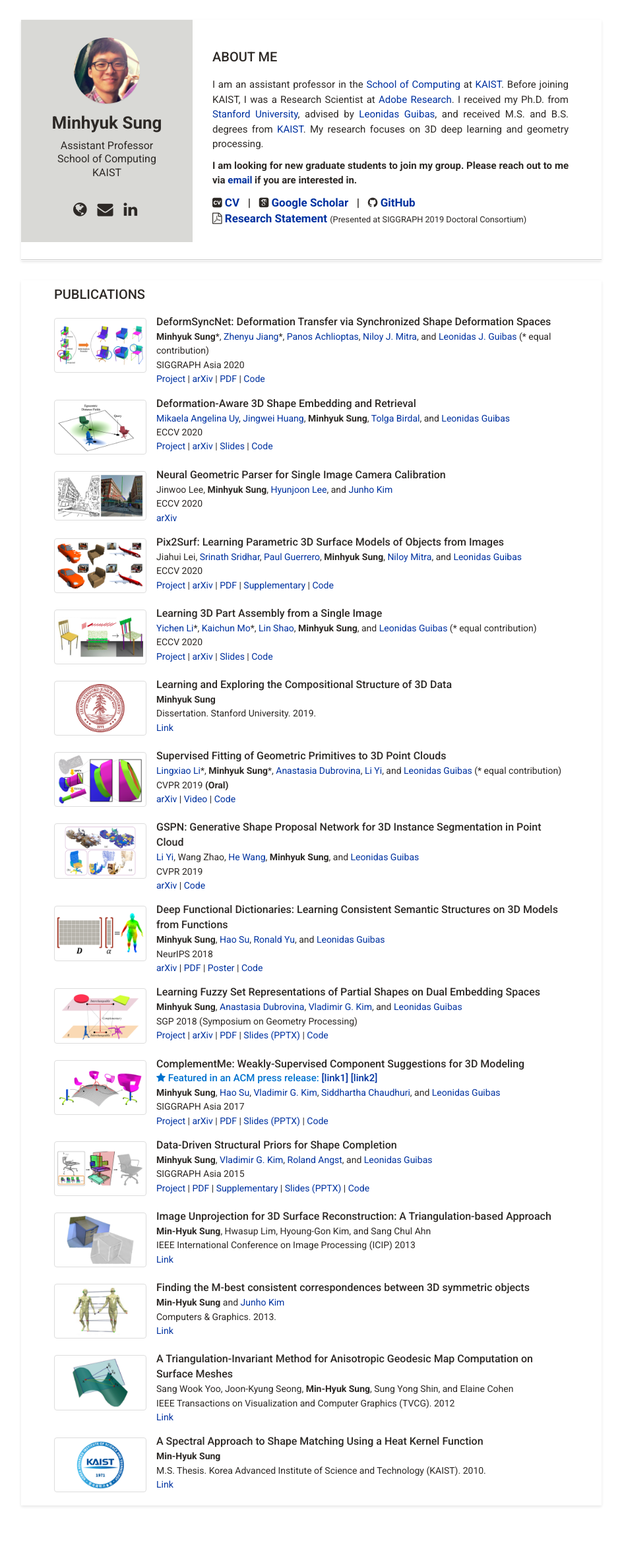
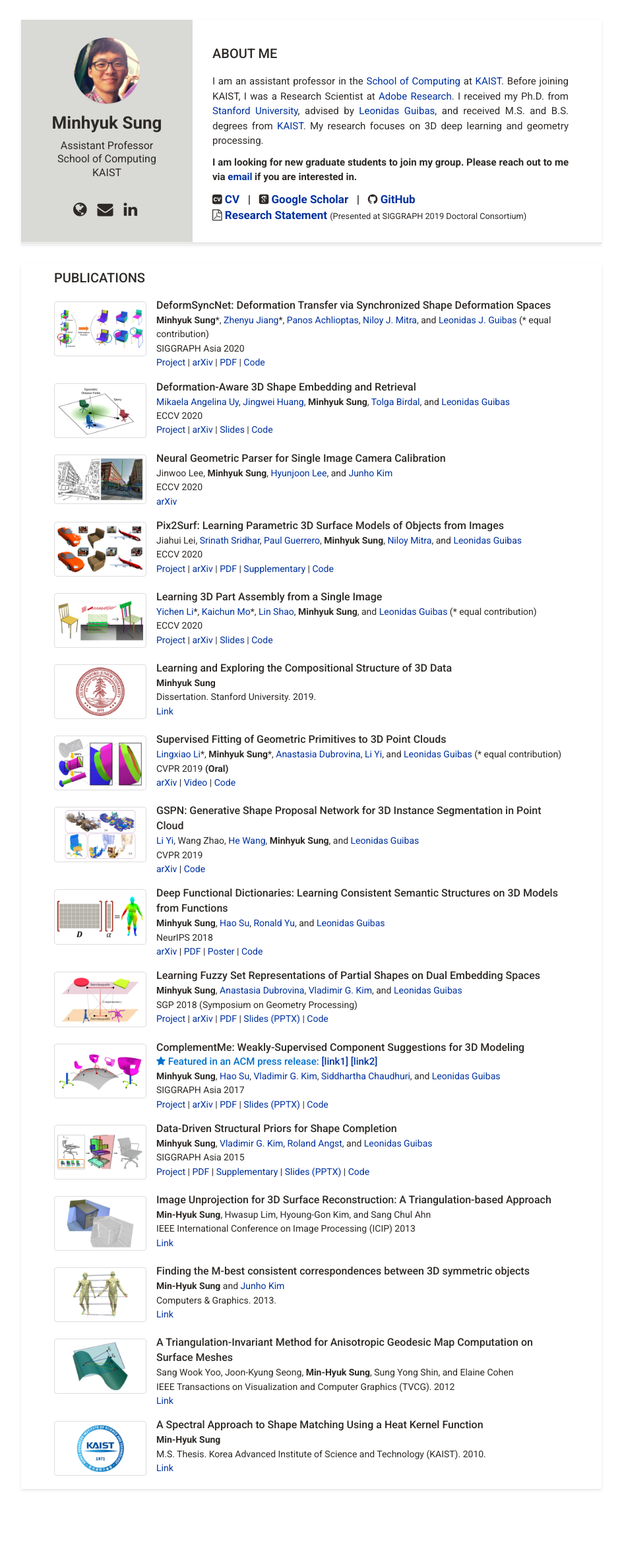
Before and after one commit to mhsung/mhsung.github.io, a Jekyll site: the page built from index.html, in a window 1280 px wide. Shown: the whole page at 66% size, without its empty margins (168-1111 px from the left). Built offline with Jekyll 4.4.1, drawn with Linux system fonts in a browser that asks for light colours; some web fonts are replaced; after the commit the page ends 2317 px from its top, so only the background shows below that.

Commit message:
Updated the layout.

```diff
--- a/Gemfile
+++ b/Gemfile
@@ -1,2 +1,4 @@
 source 'https://rubygems.org'
 gem 'github-pages', group: :jekyll_plugins
+
+gem "webrick", "~> 1.7"
--- a/assets/css/styles.css
+++ b/assets/css/styles.css
@@ -177,8 +177,8 @@
 .wrapper .about-container {
   padding-left: 290px;
   padding-right: 50px;
-  padding-top: 15px;
-  padding-bottom: 5px;
+  padding-top: 10px;
+  padding-bottom: 0px;
   text-align: left;
   vertical-align: top;
 }
```
